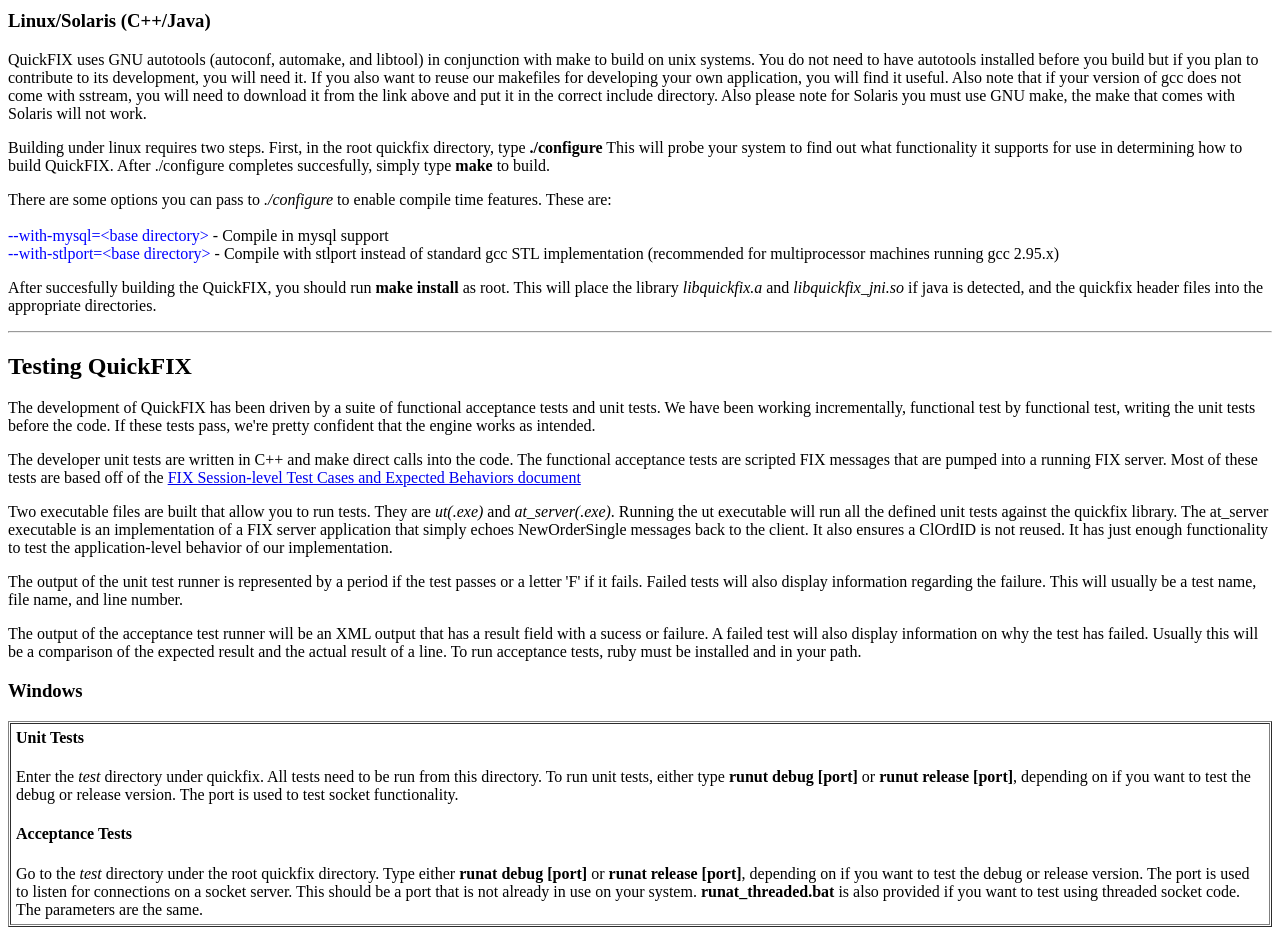
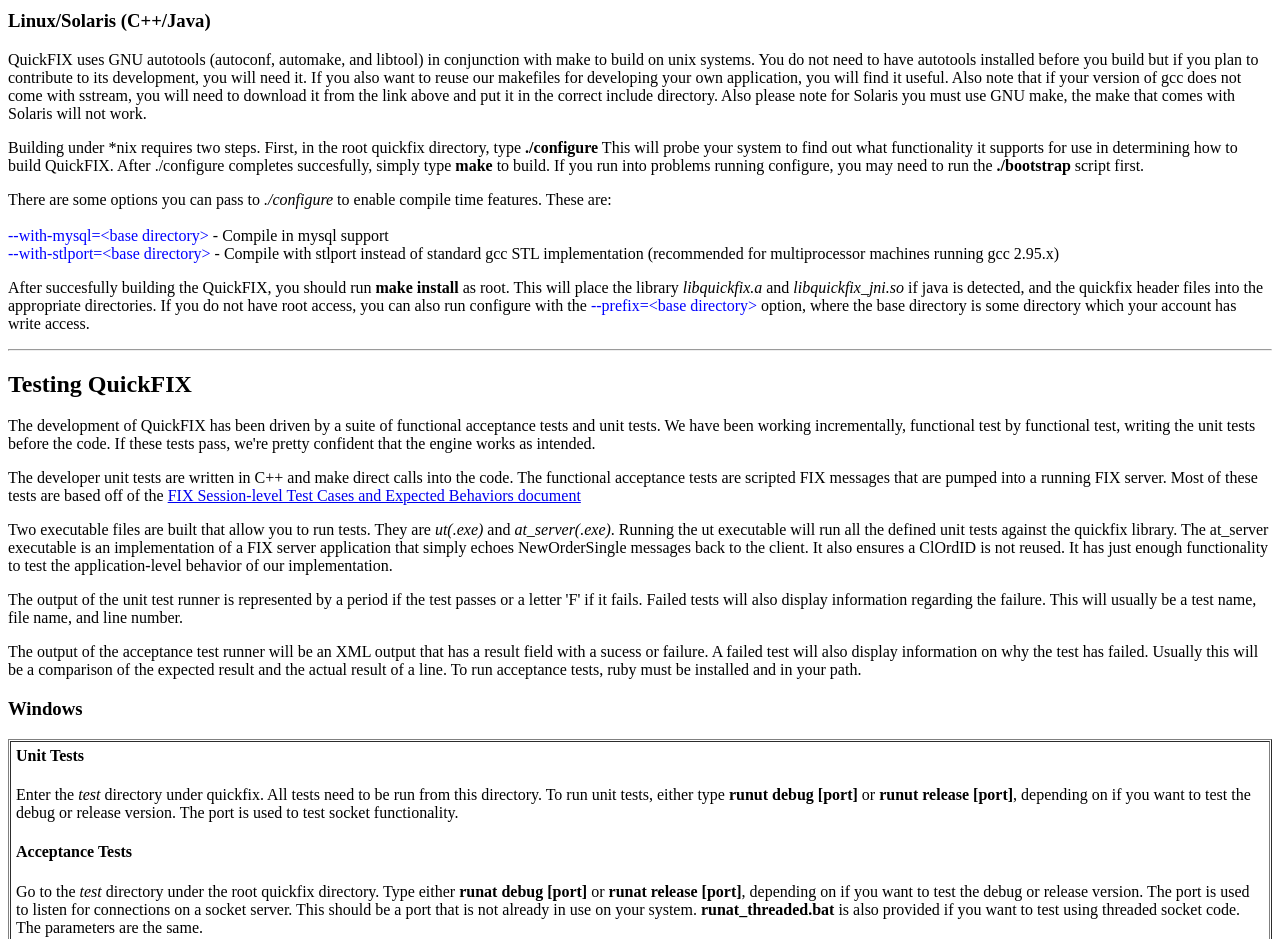
Before and after one commit to spinlockirqsave/quickfix, a plain HTML site: page quickfix/doc/html/install.html in a window 1280 px wide. Shown: the part 1480-2419 px from the top of the page. Drawn offline with Linux system fonts and the light colour scheme.

Commit message:
metions bootstrap and --prefix

```diff
--- a/quickfix/doc/html/install.html
+++ b/quickfix/doc/html/install.html
@@ -190,10 +190,11 @@
       you must use GNU make, the make that comes with Solaris will not work.
     </p>
     <p>
-      Building under linux requires two steps.  First, in the root quickfix directory, type
+      Building under *nix requires two steps.  First, in the root quickfix directory, type
       <B>./configure</B>  This will probe your system to find out what functionality it supports
       for use in determining how to build QuickFIX.  After ./configure completes succesfully,
-      simply type <B>make</B> to build.
+      simply type <B>make</B> to build.  If you run into problems running configure, you may
+      need to run the <B>./bootstrap</B> script first.
     </p>
     <p>
       There are some options you can pass to <I>./configure</I> to enable compile time features.
@@ -205,7 +206,10 @@
     <p>
       After succesfully building the QuickFIX, you should run <B>make install</B> as root.
       This will place the library <I>libquickfix.a</I> and <I>libquickfix_jni.so</I> if java is
-      detected, and the quickfix header files into the appropriate directories.
+      detected, and the quickfix header files into the appropriate directories.  If you do not
+      have root access, you can also run configure with the
+      <FONT color="#0000FF">--prefix=&lt;base directory&gt;</FONT> option, where the base directory
+      is some directory which your account has write access.
     </p>
 
     <hr>
```
